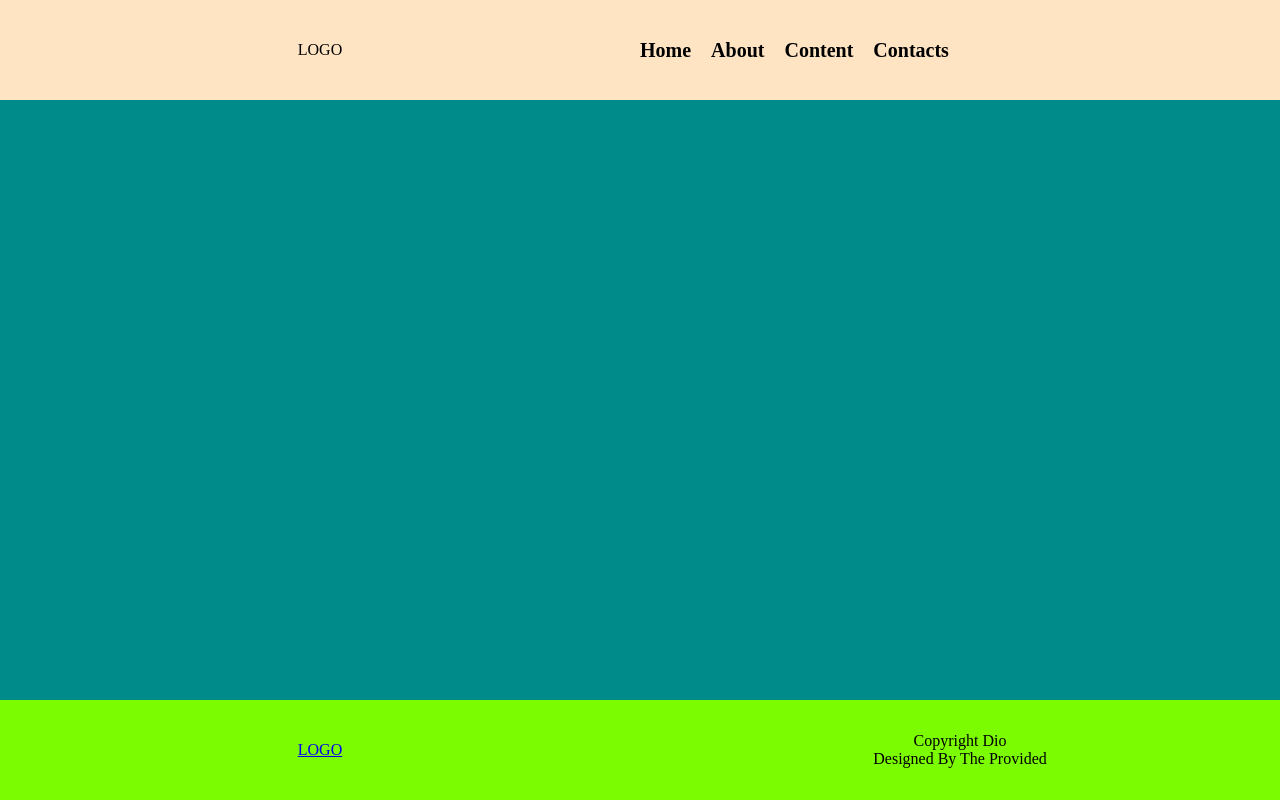
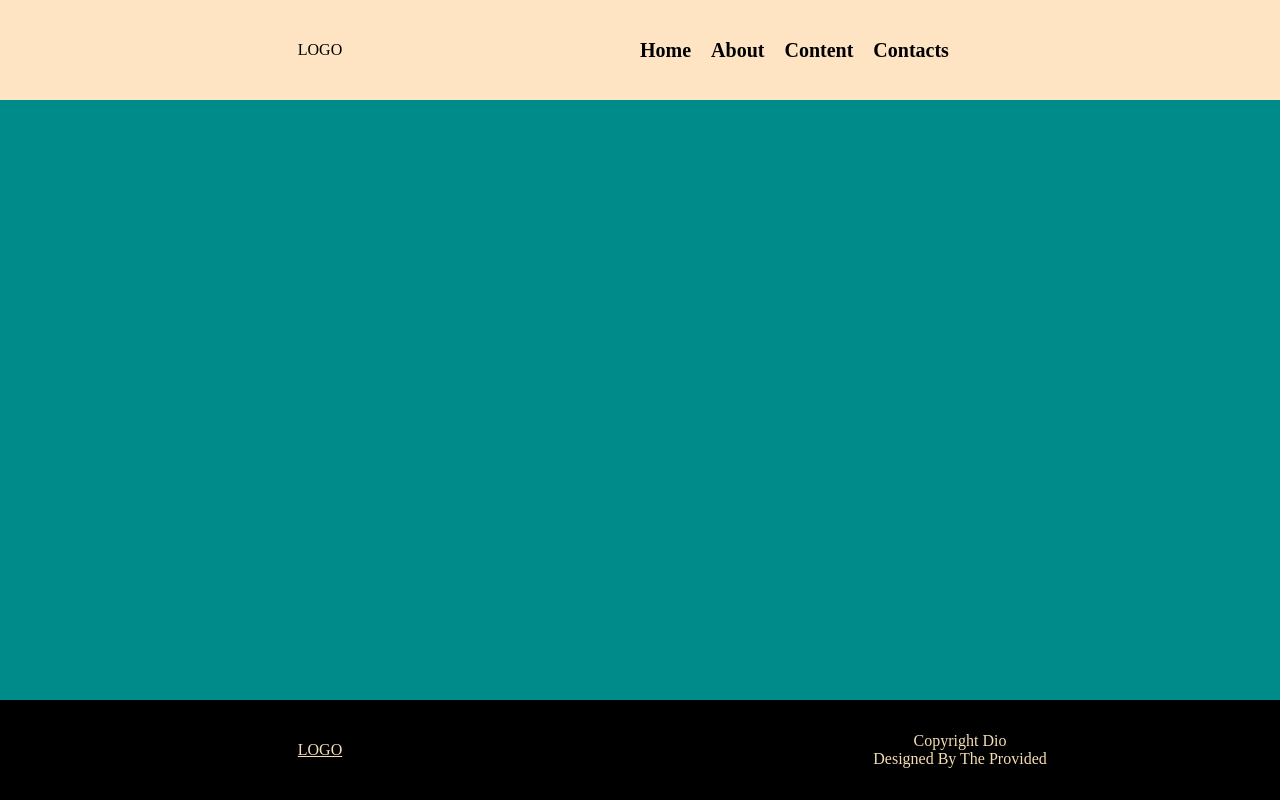
Before and after one commit to Floyd-88/git, a Vue app: page / in a window 1280 px wide. Built offline with nearby package versions, Linux system fonts and the light colour scheme.

Commit message:
bg footer black, color text footer

```diff
--- a/src/App.vue
+++ b/src/App.vue
@@ -33,7 +33,10 @@ header {
 .logo {
   flex: 1;
   text-align: center;
+}
 
+.logo>a {
+  color:wheat
 }
 ul {
   flex: 1;
@@ -57,9 +60,9 @@ footer {
   height: 100px;
   flex: 0 0 auto;
   align-items: center;
-
+  color: wheat;
   /* margin-top: auto; */
-  background-color: lawngreen;
+  background-color: black;
 }
 
 .copy{
```
